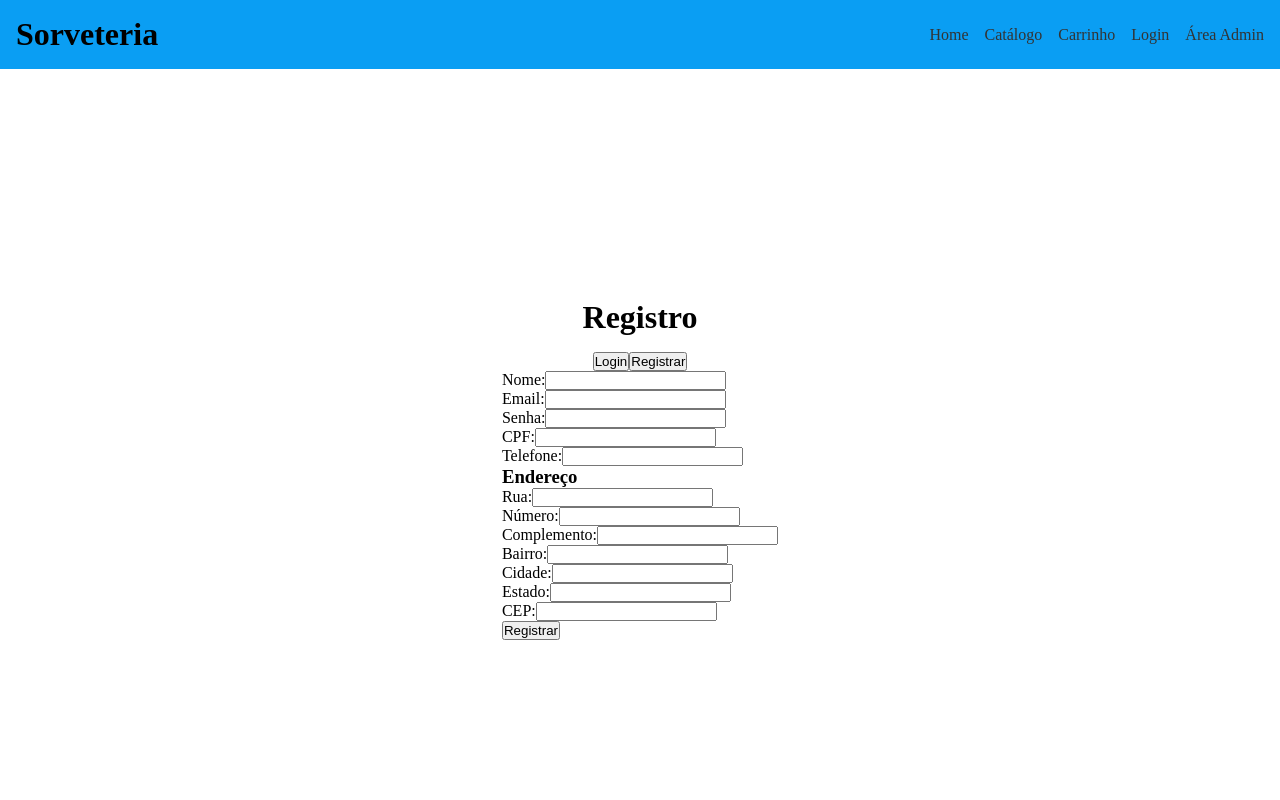
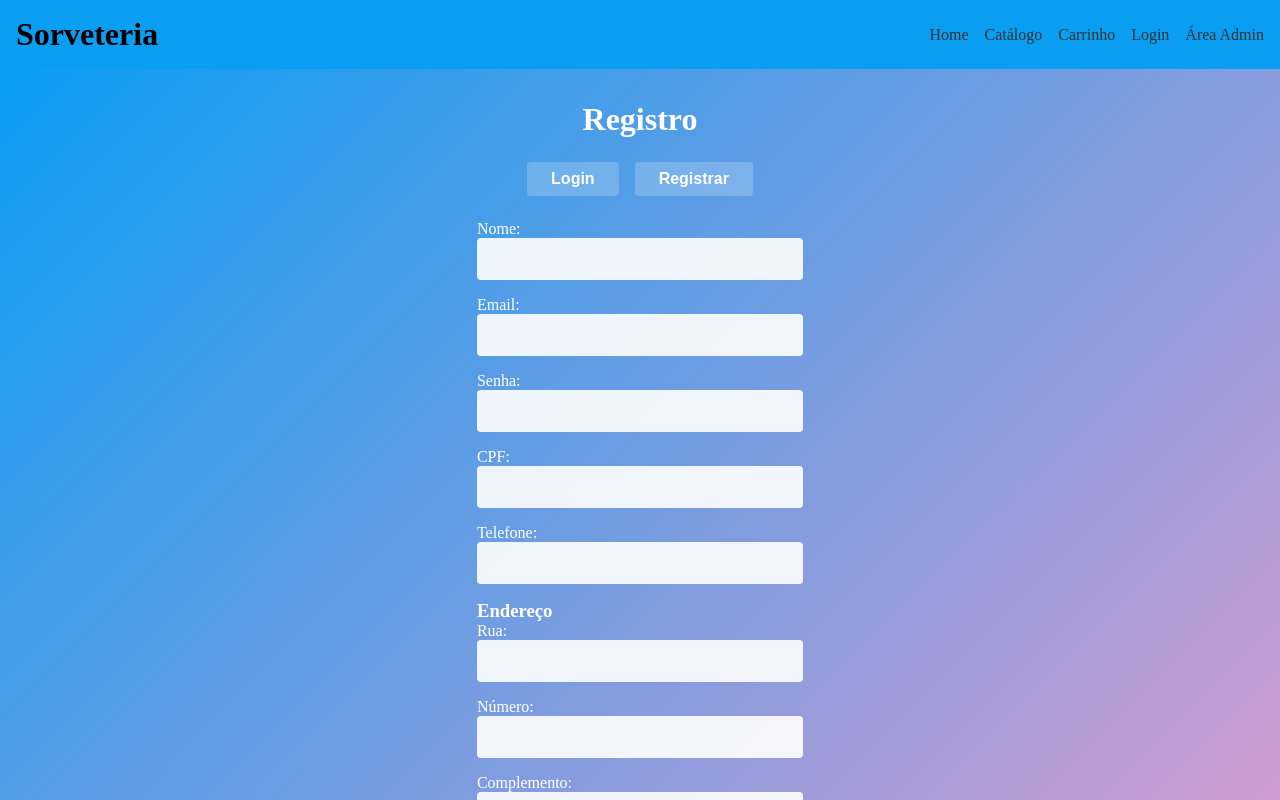
Before and after one commit to RuanKysa/SORVETERIA-FRONT, a Next.js app: page /login in a window 1280 px wide. Both pictures are taken after a click on the button "Registrar". Shown: the top 800 px of the page. Built offline with nearby package versions, Linux system fonts and the light colour scheme.

Commit message:
CHORE: att.styles-login/registro

```diff
--- a/src/pages/login.js
+++ b/src/pages/login.js
@@ -86,13 +86,13 @@ const Auth = () => {
 
         <div className={styles.buttonGroup}>
           <button
-            className={formType === 'login' ? styles.active : ''}
+            className={`${styles.toggleButton} $formType === 'login' ? styles.active : ''}`}
             onClick={() => setFormType('login')}
           >
             Login
           </button>
           <button
-            className={formType === 'register' ? styles.active : ''}
+            className={`${styles.toggleButton} $formType === 'register' ? styles.active : ''}`}
             onClick={() => setFormType('register')}
           >
             Registrar
@@ -104,6 +104,7 @@ const Auth = () => {
             <div>
               <label>Email:</label>
               <input
+                className={styles.formInput}
                 type="email"
                 value={email}
                 onChange={(e) => setEmail(e.target.value)}
@@ -113,13 +114,14 @@ const Auth = () => {
             <div>
               <label>Senha:</label>
               <input
+                className={styles.formInput}
                 type="password"
                 value={password}
                 onChange={(e) => setPassword(e.target.value)}
                 required
               />
             </div>
-            <button type="submit" disabled={loading}>
+            <button type="submit" className={styles.formButton} disabled={loading}>
               {loading ? 'Carregando...' : 'Login'}
             </button>
             {error && <p className={styles.error}>{error}</p>}
@@ -129,6 +131,7 @@ const Auth = () => {
             <div>
               <label>Nome:</label>
               <input
+                className={styles.formInput}
                 type="text"
                 value={name}
                 onChange={(e) => setName(e.target.value)}
@@ -138,6 +141,7 @@ const Auth = () => {
             <div>
               <label>Email:</label>
               <input
+                className={styles.formInput}
                 type="email"
                 value={email}
                 onChange={(e) => setEmail(e.target.value)}
@@ -147,6 +151,7 @@ const Auth = () => {
             <div>
               <label>Senha:</label>
               <input
+                className={styles.formInput}
                 type="password"
                 value={password}
                 onChange={(e) => setPassword(e.target.value)}
@@ -156,6 +161,7 @@ const Auth = () => {
             <div>
               <label>CPF:</label>
               <input
+                className={styles.formInput}
                 type="text"
                 value={cpf}
                 onChange={(e) => setCpf(e.target.value)}
@@ -165,6 +171,7 @@ const Auth = () => {
             <div>
               <label>Telefone:</label>
               <input
+                className={styles.formInput}
                 type="text"
                 value={phone}
                 onChange={(e) => setPhone(e.target.value)}
@@ -175,6 +182,7 @@ const Auth = () => {
             <div>
               <label>Rua:</label>
               <input
+                className={styles.formInput}
                 type="text"
                 value={street}
                 onChange={(e) => setStreet(e.target.value)}
@@ -184,6 +192,7 @@ const Auth = () => {
             <div>
               <label>Número:</label>
               <input
+                className={styles.formInput}
                 type="text"
                 value={number}
                 onChange={(e) => setNumber(e.target.value)}
@@ -193,6 +202,7 @@ const Auth = () => {
             <div>
               <label>Complemento:</label>
               <input
+                className={styles.formInput}
                 type="text"
                 value={complement}
                 onChange={(e) => setComplement(e.target.value)}
@@ -201,6 +211,7 @@ const Auth = () => {
             <div>
               <label>Bairro:</label>
               <input
+                className={styles.formInput}
                 type="text"
                 value={neighborhood}
                 onChange={(e) => setNeighborhood(e.target.value)}
@@ -210,6 +221,7 @@ const Auth = () => {
             <div>
               <label>Cidade:</label>
               <input
+                className={styles.formInput}
                 type="text"
                 value={city}
                 onChange={(e) => setCity(e.target.value)}
@@ -219,6 +231,7 @@ const Auth = () => {
             <div>
               <label>Estado:</label>
               <input
+                className={styles.formInput}
                 type="text"
                 value={state}
                 onChange={(e) => setState(e.target.value)}
@@ -228,13 +241,14 @@ const Auth = () => {
             <div>
               <label>CEP:</label>
               <input
+                className={styles.formInput}
                 type="text"
                 value={zipCode}
                 onChange={(e) => setZipCode(e.target.value)}
                 required
               />
             </div>
-            <button type="submit" disabled={loading}>
+            <button type="submit" className={styles.formButton} disabled={loading}>
               {loading ? 'Carregando...' : 'Registrar'}
             </button>
             {error && <p className={styles.error}>{error}</p>}
--- a/src/styles/Auth.module.css
+++ b/src/styles/Auth.module.css
@@ -1,9 +1,9 @@
-.container {
+/* .container {
     display: flex;
     flex-direction: column;
     align-items: center;
     justify-content: center;
-    min-height: 100vh; /* Para centralizar verticalmente */
+    min-height: 100vh; /* Para centralizar verticalmente /
 }
 
 .title {
@@ -14,4 +14,219 @@
 
 .error {
     color: red;
+}  */
+
+/* Container principal centralizado */
+.container {
+  display: flex;
+  flex-direction: column;
+  align-items: center;
+  justify-content: center;
+  min-height: 100vh;
+  background: linear-gradient(135deg, #0a9ef3, #fa9bca);
+  padding: 2rem;
+  color: #fff;
+  animation: fadeIn 1s ease-in-out;
 }
+
+@keyframes fadeIn {
+  from {
+    opacity: 0;
+  }
+  to {
+    opacity: 1;
+  }
+}
+
+/* Título */
+.title {
+  font-size: 2rem;
+  font-weight: bold;
+  margin-bottom: 1.5rem;
+  text-align: center;
+  color: #fff;
+}
+
+/* Caixa central para o formulário */
+.formBox {
+  background: rgba(255, 255, 255, 0.1);
+  padding: 2rem;
+  border-radius: 12px;
+  box-shadow: 0px 4px 15px rgba(0, 0, 0, 0.3);
+  width: 100%;
+  max-width: 500px;
+  backdrop-filter: blur(8px);
+  display: flex;
+  flex-direction: column;
+  align-items: center;
+}
+
+/* Grupo de botões de alternância */
+.buttonGroup {
+  display: flex;
+  gap: 1rem;
+  margin-bottom: 1.5rem;
+  width: 100%;
+  justify-content: center;
+}
+
+.buttonGroup button {
+  background: rgba(255, 255, 255, 0.2);
+  color: #fff;
+  padding: 0.5rem 1.5rem;
+  font-size: 1rem;
+  font-weight: bold;
+  border: none;
+  border-radius: 4px;
+  cursor: pointer;
+  transition: background-color 0.3s ease;
+}
+
+.buttonGroup button:hover {
+  background-color: #ff9f43;
+}
+
+.active {
+  background-color: #9013fe;
+}
+
+/* Classe para os botões de envio do formulário */
+.formButton {
+  background: rgba(255, 255, 255, 0.2);
+  color: #fff;
+  padding: 0.75rem;
+  font-size: 1rem;
+  font-weight: bold;
+  border: none;
+  border-radius: 4px;
+  cursor: pointer;
+  transition: background-color 0.3s ease, transform 0.3s ease;
+  width: 100%;
+  margin-top: 1rem;
+}
+
+.formButton:hover {
+  background-color: #9013fe;
+  transform: scale(1.05);
+}
+
+/* Classe para os botões de alternância entre Login e Registrar */
+.toggleButton {
+  background: rgba(255, 255, 255, 0.2);
+  color: #fff;
+  padding: 0.5rem 1.5rem;
+  font-size: 1rem;
+  font-weight: bold;
+  border: none;
+  border-radius: 4px;
+  cursor: pointer;
+  transition: background-color 0.3s ease;
+}
+
+.toggleButton:hover {
+  background-color: #ff9f43;
+}
+
+.active {
+  background-color: #9013fe;
+}
+
+/* Formulário */
+.form {
+  width: 100%;
+  display: flex;
+  flex-direction: column;
+}
+
+/* Estilos para divs e labels do formulário */
+.formGroup {
+  display: flex;
+  flex-direction: column;
+  align-items: flex-start;
+  margin-bottom: 1.5rem;
+  width: 100%;
+}
+
+.formGroup label {
+  font-weight: bold;
+  margin-bottom: 0.5rem;
+  color: #fff;
+}
+
+.formGroup input {
+  width: 100%;
+  padding: 0.75rem;
+  border: none;
+  border-radius: 4px;
+  outline: none;
+  font-size: 1rem;
+  color: #333;
+  transition: transform 0.3s ease, box-shadow 0.3s ease;
+}
+
+.formGroup input:focus {
+  transform: scale(1.02);
+  box-shadow: 0px 4px 10px rgba(0, 0, 0, 0.2);
+}
+
+/* Botão de submit com animação */
+.form-button[type="submit"] {
+  background-color: #4a90e2;
+  color: #fff;
+  padding: 0.75rem;
+  font-size: 1rem;
+  font-weight: bold;
+  border: none;
+  border-radius: 4px;
+  cursor: pointer;
+  transition: background-color 0.3s ease, transform 0.3s ease;
+  width: 100%;
+}
+
+.form-button[type="submit"]:hover {
+  background-color: #9013fe;
+  transform: scale(1.05);
+}
+
+.formInput {
+  width: 100%;
+  padding: 0.75rem;
+  border: none;
+  border-radius: 4px;
+  outline: none;
+  font-size: 1rem;
+  color: #333;
+  transition: transform 0.3s ease, box-shadow 0.3s ease;
+  background-color: rgba(255, 255, 255, 0.9);
+  margin-bottom: 1rem;
+}
+
+.formInput:focus {
+  transform: scale(1.02);
+  box-shadow: 0px 4px 10px rgba(0, 0, 0, 0.2);
+}
+
+/* Estilos para mensagem de erro */
+.error {
+  margin-top: 1rem;
+  color: #ff6b6b;
+  text-align: center;
+  font-weight: bold;
+  animation: shake 0.3s ease-in-out;
+}
+
+@keyframes shake {
+  0%,
+  100% {
+    transform: translateX(0);
+  }
+  25% {
+    transform: translateX(-5px);
+  }
+  50% {
+    transform: translateX(5px);
+  }
+  75% {
+    transform: translateX(-5px);
+  }
+}
```
